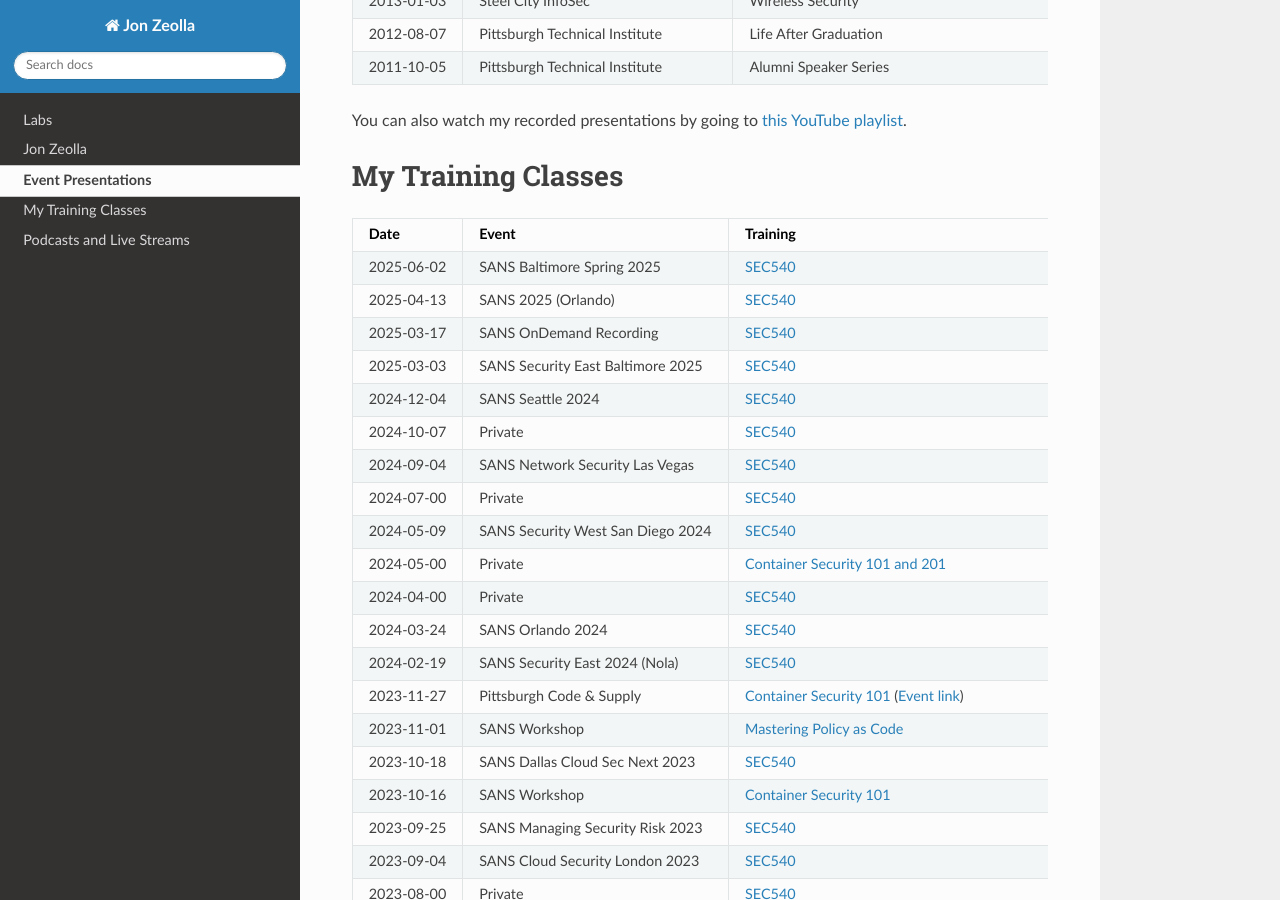
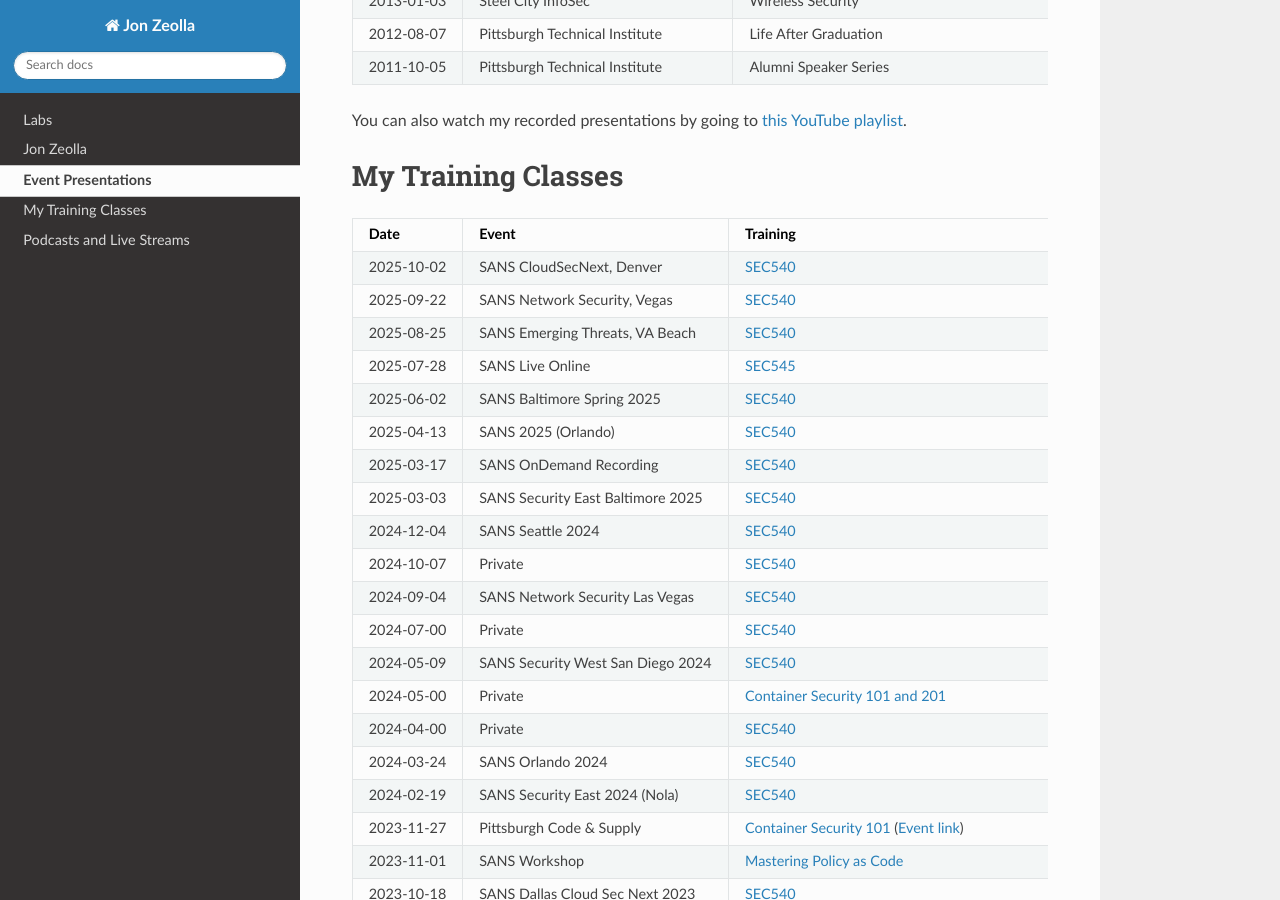
Before and after one commit to JonZeolla/JonZeolla.github.io, a Sphinx documentation site: the page built from docs/ref/jz-content.md, in a window 1280 px wide and 900 px high, scrolled down 2254 px. Built offline with Sphinx 7.4.7 and the Read the Docs theme 3.1.0, drawn with Linux system fonts in a browser that asks for light colours.

Commit message:
Add upcoming 2025 events (#73)

```diff
--- a/docs/ref/jz-content.md
+++ b/docs/ref/jz-content.md
@@ -112,6 +112,10 @@
 
 | Date       | Event                             | Training                                                                            |
 | ---------- | --------------------------------- | ----------------------------------------------------------------------------------- |
+| 2025-10-02 | SANS CloudSecNext, Denver         | [SEC540][SEC540]                                                                    |
+| 2025-09-22 | SANS Network Security, Vegas      | [SEC540][SEC540]                                                                    |
+| 2025-08-25 | SANS Emerging Threats, VA Beach   | [SEC540][SEC540]                                                                    |
+| 2025-07-28 | SANS Live Online                  | [SEC545][SEC545]                                                                    |
 | 2025-06-02 | SANS Baltimore Spring 2025        | [SEC540][SEC540]                                                                    |
 | 2025-04-13 | SANS 2025 (Orlando)               | [SEC540][SEC540]                                                                    |
 | 2025-03-17 | SANS OnDemand Recording           | [SEC540][SEC540]                                                                    |
@@ -157,6 +161,7 @@
 | 2015-01-22 | Steel City InfoSec                | [Eavesdropping at a distance][2015-LaserMicrophones] (Collab with Brian Gray)       |
 | 2013-03-07 | Steel City InfoSec                | Wifi Security                                                                       |
 
+[SEC545]: http://sans.org/sec545 "GenAI and LLM Application Security"
 [ContainerSec101201]: https://jonzeolla.com/labs/container-security-101.html "Container Security 101 and 201"
 [2023-PCS]: https://www.meetup.com/pittsburgh-code-supply/events/297107969/ "Pittsburgh Code & Supply Container Security 101 Workshop"
 [2023-PolicyasCode]: https://jonzeolla.com/labs/policy-as-code.html "Mastering Policy as Code"
```
